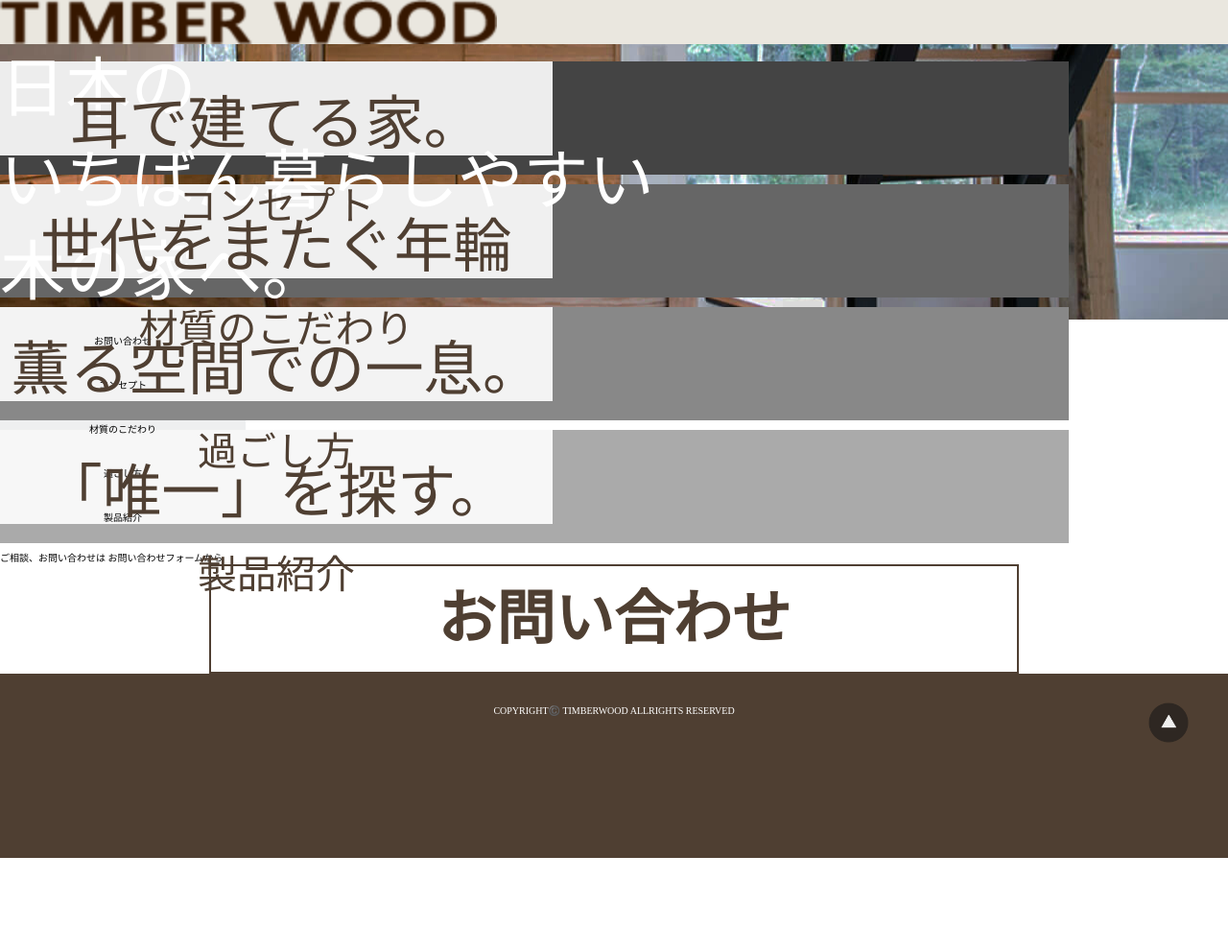
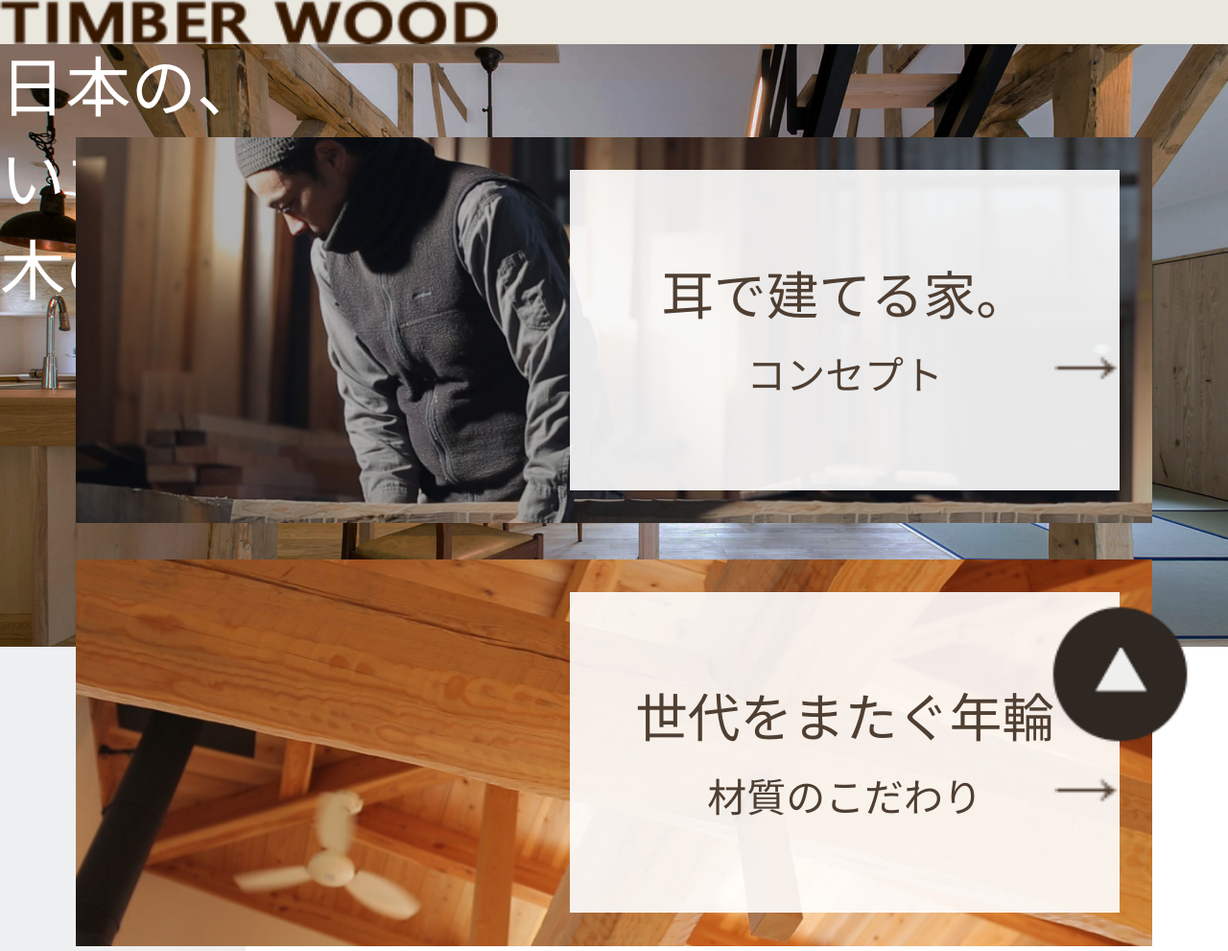
Before and after one commit to ToshifumiIde/LP_coding_timber, a plain HTML site: page index.html in a window 1280 px wide. Shown: the top 991 px of the page at 96% size. Before the commit the page ends 894 px from the top, so only its background shows below. Drawn offline with Linux system fonts and the light colour scheme.

Commit message:
modify section layout

```diff
--- a/index.html
+++ b/index.html
@@ -51,29 +51,29 @@
     </header>
     <main>
       <section></section>
-      <div class="l-">
+      <div class="l-contents">
         <div class="u-">
-          <section class="p-content p-content_section1 u-mb_10">
+          <section class="p-content p-content_section1 u-mb_11">
             <div class="c-title">
-              <h3 class="c-title_subTitle">耳で建てる家。</h3>
+              <h3 class="c-title_subTitle u-mb_8">耳で建てる家。</h3>
               <h2 class="c-title_title">コンセプト</h2>
             </div>
           </section>
-          <section class="p-content p-content_section2 u-mb_10">
+          <section class="p-content p-content_section2 u-mb_11">
             <div class="c-title">
-              <h3 class="c-title_subTitle">世代をまたぐ年輪</h3>
+              <h3 class="c-title_subTitle u-mb_8">世代をまたぐ年輪</h3>
               <h2 class="c-title_title">材質のこだわり</h2>
             </div>
           </section>
-          <section class="p-content p-content_section3 u-mb_10">
+          <section class="p-content p-content_section3 u-mb_11">
             <div class="c-title">
-              <h3 class="c-title_subTitle">薫る空間での一息。</h3>
+              <h3 class="c-title_subTitle u-mb_8">薫る空間での一息。</h3>
               <h2 class="c-title_title">過ごし方</h2>
             </div>
           </section>
-          <section class="p-content p-content_section4 u-mb_10">
+          <section class="p-content p-content_section4 u-mb_11">
             <div class="c-title">
-              <h3 class="c-title_subTitle">「唯一」を探す。</h3>
+              <h3 class="c-title_subTitle u-mb_8">「唯一」を探す。</h3>
               <h2 class="c-title_title">製品紹介</h2>
             </div>
           </section>
--- a/scss/Foundation/_base.scss
+++ b/scss/Foundation/_base.scss
@@ -8,20 +8,6 @@ html {
   font-family: serif;
 }
 
-@function get_vw($size, $viewport: 375) {
-  $rate: 100 / $viewport;
-  @return $rate * $size * 1vw;
-}
-@mixin line-height_vw($line-height: 10) {
-  line-height: get_vw($line-height);
-}
-@mixin font-size_vw($font_size: 10) {
-  font-size: get_vw($font_size);
-}
-@mixin margin-bottom_vw($font_size: 10) {
-  margin-bottom: get_vw($font_size);
-}
-
 .br_sp {
   @include sp {
     display: inline;
@@ -30,3 +16,18 @@ html {
     display: none;
   }
 }
+
+@function get_vw($size, $viewport: 375) {
+  $rate: 100 / $viewport;
+  @return $rate * $size * 1vw;
+}
+
+// @mixin line-height_vw($line-height: 10) {
+//   line-height: get_vw($line-height);
+// }
+// @mixin font-size_vw($font_size: 10) {
+//   font-size: get_vw($font_size);
+// }
+// @mixin margin-bottom_vw($font_size: 10) {
+//   margin-bottom: get_vw($font_size);
+// }
--- /dev/null
+++ b/scss/Layout/_contents.scss
@@ -0,0 +1,3 @@
+.l-contents {
+  padding: get_vw(23);
+}
--- a/scss/Layout/_header.scss
+++ b/scss/Layout/_header.scss
@@ -2,8 +2,7 @@
 
 .l-header {
   @include sp {
-    height: 100%;
-    // background-color: tomato;
+    height: get_vw(230);
   }
   @include pc {
     height: 64px;
@@ -11,50 +10,58 @@
   }
   width: 100%;
   &_logo {
-    width: 40.5vw;
+    width: get_vw(152);
     height: auto;
   }
-
   .l-header_first {
     @include sp {
       background-color: #fff;
+      height: get_vw(46);
     }
     @include pc {
       background-color: $headerLeft;
     }
   }
   .l-header_second {
-    background-image: url(../../../images/pic01.jpg);
+    background-image: url(../images/pic01.jpg);
     background-repeat: no-repeat;
-    background-position: center;
+    background-position: center 0;
+    background-size: cover;
+    height: get_vw(184);
+    position: relative;
+    // width: get_vw(375);
     width: 100%;
-    height: 100%;
-    background-color: green;
   }
 
   &_ham {
     background-color: $darkBrown;
-    width: 4.8rem;
-    height: 4.8rem;
+    width: get_vw(48);
+    height: get_vw(48);
     @include pc {
       display: none;
     }
     .hamLine {
       display: inline-block;
       background-color: #fff;
-      width: 40px;
-      height: 2px;
+      width: get_vw(28);
+      height: get_vw(2);
+      margin: 0 auto;
     }
   }
   &_title {
+    position: absolute;
+    width: 100%;
     @include sp {
+      left: 50%;
       text-align: center;
+      top: 50%;
+      transform: translate(-50%, -50%);
     }
     @include pc {
       text-align: left;
     }
     color: #fff;
-    @include font-size_vw(20);
-    @include line-height_vw(28);
+    font-size: get_vw(20);
+    line-height: get_vw(28);
   }
 }
--- a/scss/Object/Component/_component.scss
+++ b/scss/Object/Component/_component.scss
@@ -2,7 +2,7 @@
   background-color: $buttonBgc;
   width: 20%;
   // max-width: ;
-  height: 4.6rem;
+  height: get_vw(46);
   line-height: 4.6rem;
   text-align: center;
   &:hover {
@@ -15,56 +15,55 @@
 }
 
 .c-title {
-  background-color: rgba(255, 255, 255,0.9);
-  // background-color: skyblue;
-  width: 45vw;
-  height: 9.8rem;
+  background-color: rgba(255, 255, 255, 0.9);
+  height: get_vw(98);
+  padding-top: get_vw(30);
+  position: absolute;
+  right: get_vw(10);
   text-align: center;
-  padding-top: 3rem;
-  // border: 1px solid #333;
+  top: get_vw(10);
+  width: get_vw(168);
   &_subTitle {
     color: $subTitleColor;
-    @include font-size_vw(18);
-    @include margin-bottom_vw(8);
+    font-size: get_vw(16);
   }
   &_title {
     color: $subTitleColor;
     position: relative;
-    @include font-size-vw(12);
+    font-size: get_vw(12);
     &:after {
       content: "";
+      background-size: contain;
+      background-repeat: no-repeat;
       display: inline-block;
+      height: get_vw(20);
       position: absolute;
-      // background-image: url(../../../images/arrow01.png);
-      background-repeat: no-repeat;
-      width: 20px;
-      height: 20px;
+      background-image: url(../images/arrow01.png);
       right: 0;
-      background-size: contain;
+      width: get_vw(20);
     }
   }
 }
 
 .c-contact {
+  border: get_vw(2) solid $contactFrameColor;
+  color: $contactColor;
   display: block;
-  border: 0.2rem solid $contactFrameColor;
+  font-weight: bold;
+  margin: 0 auto;
+  padding: get_vw(20) 0;
   text-align: center;
-  color: $contactColor;
   width: 66%;
-  margin: 0 auto;
-  // font-size:20px;
-  @include font-size_vw(18);
-  font-weight: bold;
-  padding: 20px 0;
+  font-size: get_vw(18);
 }
 
 .c-pageTop {
+  border-radius: 50%;
+  bottom: 3.2%;
   position: fixed;
-  bottom: 3.2%;
   right: 3.2%;
-  border-radius: 50%;
   &_arrow {
-    width: 4.2rem;
-    height: 4.2rem;
+    height: get_vw(42);
+    width: get_vw(42);
   }
 }
--- a/scss/Object/Project/_project.scss
+++ b/scss/Object/Project/_project.scss
@@ -1,17 +1,26 @@
 .p-content {
-  width: 87vw;
-  height: 11.8rem;
-  background-color: tomato;
+  width: get_vw(329);
+  height: get_vw(118);
+  background-repeat: no-repeat;
+  position: relative;
   &_section1 {
-    background-color: #444;
+    background-image: url(../images/pic02.jpg);
+    background-position: center;
+    background-size: cover;
   }
   &_section2 {
-    background-color: #666;
+    background-image: url(../images/pic03.jpg);
+    background-position: center;
+    background-size: cover;
   }
   &_section3 {
-    background-color: #888;
+    background-image: url(../images/pic04.jpg);
+    background-position: center 0;
+    background-size: cover;
   }
   &_section4 {
-    background-color: #aaa;
+    background-image: url(../images/pic05.jpg);
+    background-position: center;
+    background-size: cover;
   }
 }
--- a/scss/Object/Utility/_utility.scss
+++ b/scss/Object/Utility/_utility.scss
@@ -1,3 +1,10 @@
+.u-mb_11 {
+  margin-bottom: get_vw(11);
+}
 .u-mb_10 {
-  margin-bottom: 1rem;
+  margin-bottom: get_vw(10);
 }
+
+.u-mb_8{
+  margin-bottom: get_vw(8);
+}
--- a/scss/_mixin.scss
+++ b/scss/_mixin.scss
@@ -3,7 +3,7 @@
 ////////////////////
 
 @mixin sp {
-  @media (max-width: 959px) {
+  @media (max-width: 759px) {
     @content;
   }
 }
@@ -15,7 +15,7 @@
 // }
 
 @mixin pc {
-  @media (min-width: 960px) {
+  @media (min-width: 760px) {
     @content;
   }
 }
--- a/scss/main.scss
+++ b/scss/main.scss
@@ -3,6 +3,7 @@
 @import "./Foundation/variable";
 @import "./Layout/footer";
 @import "./Layout/header";
+@import "./Layout/contents";
 @import "./Object/Component/component";
 @import "./Object/Project/project";
 @import "./Object/Utility/utility";
```
Also changed, not shown: css/main.css, 1 other file.
